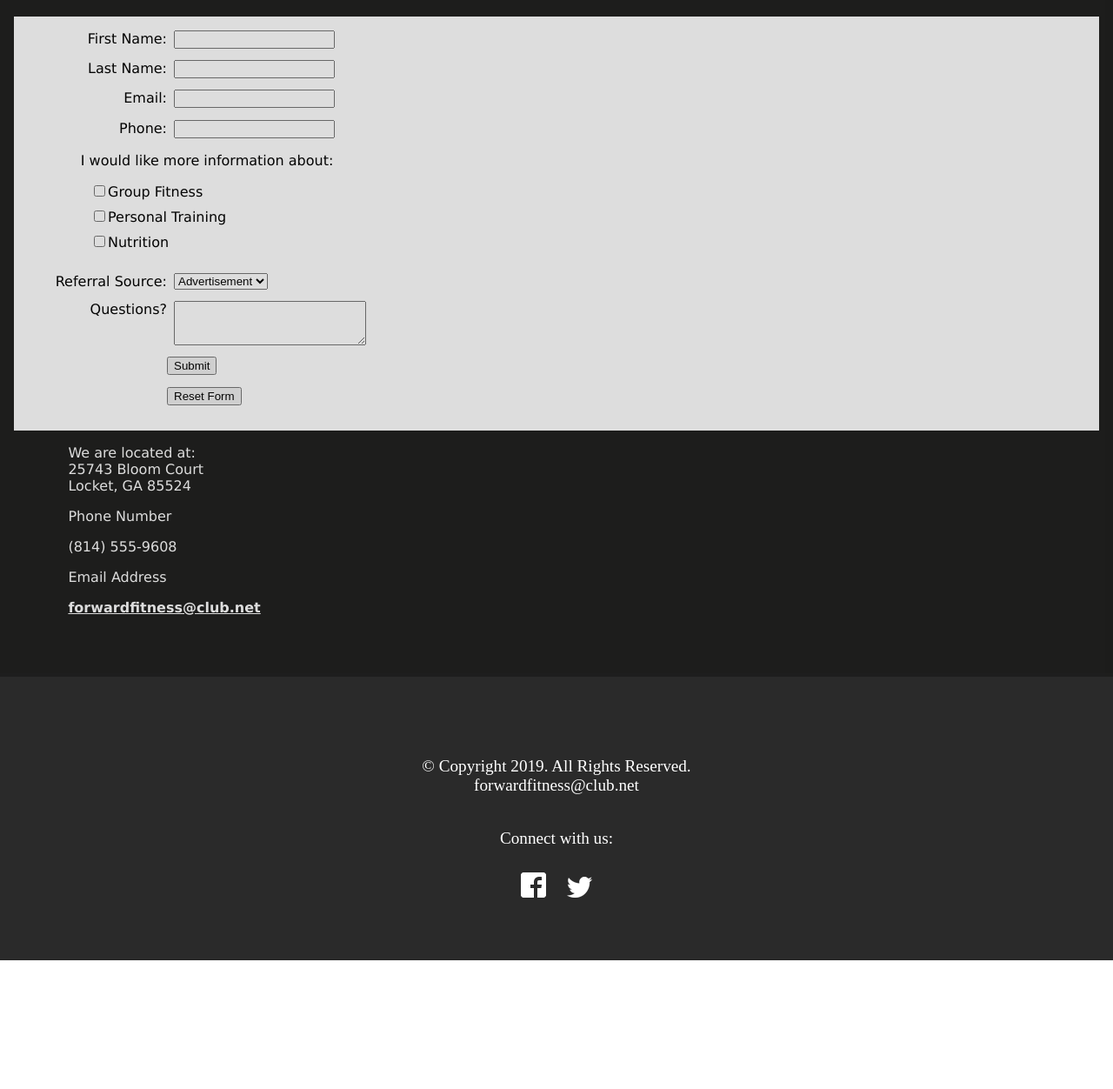
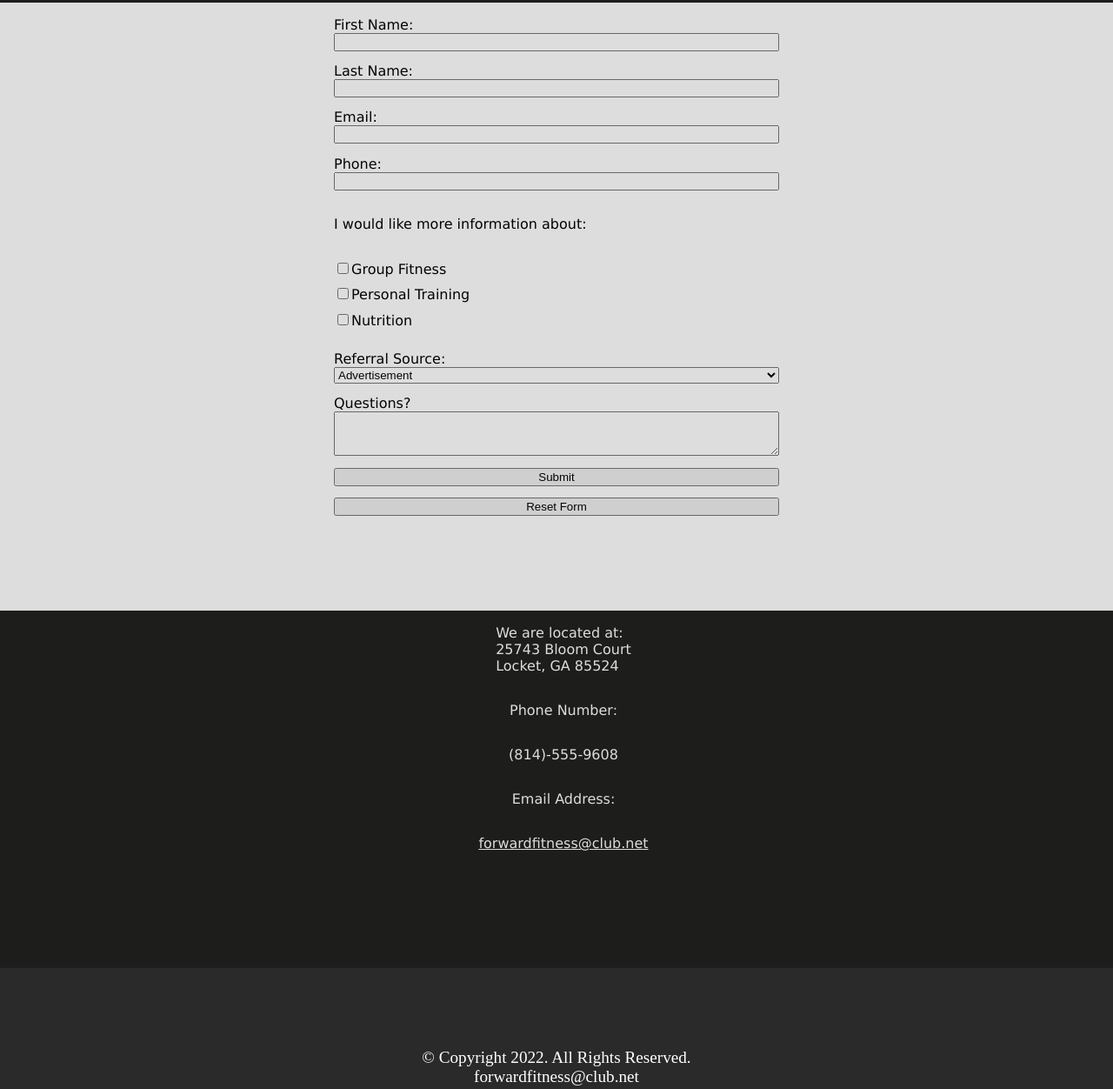
Before and after one commit to Vurnex/forward-fitness, a plain HTML site: page contact.html in a window 1280 px wide. Shown: the part 404-1656 px from the top of the page at 87% size. Before the commit the page ends 1508 px from the top, so only its background shows below. Drawn offline with Linux system fonts and the light colour scheme.

Commit message:
Center form on contact page
Also slightly adjusted styles.

```diff
--- a/contact.html
+++ b/contact.html
@@ -31,11 +31,12 @@
 			</nav>
 
 			<!-- Use the main area to add the main content of the webpage -->
-			<main>
+			<main class="contact-main">
 				<h2>Ready to get started?</h2>
 
 				<h2>Complete the form below to begin your free trial.</h2>
 
+				<section class="form-container">
 					<form><!-- Start Form -->
 						<label for="fName">First Name:</label>
 						<input type="text" name="fName" id="fName">
@@ -73,19 +74,21 @@
 
 						<input type="submit" id="submit" value="Submit" class="btn" onclick="tyAlert()">
 						<input type="reset" id="reset" value="Reset Form" class="btn">
+					</form>
+				</section>
 
-				</form>
-
+				<section class="contact-info">
 					<p>We are located at:<br>
 					25743 Bloom Court<br>
 					Locket, GA 85524</p>
 
-				<p>Phone Number</p>
-				<p><a class="mobile" href="tel:8145559608">(814) 555-9608</a>
-				<span class="desktop">(814) 555-9608</span></p>
-				<p>Email Address</p>
+					<p>Phone Number:</p>
+					<p><a class="mobile" href="tel:8145559608">(814)-555-9608</a>
+					<span class="desktop">(814)-555-9608</span></p>
+					<p>Email Address:</p>
 					<p><a href="mailto:forwardfitness@club.net" class="contact">forwardfitness@club.net</a></p>
 					<br><br>
+				</section>
 
 			</main>
 
@@ -93,7 +96,7 @@
 			<footer>
 
 				<div id="copyright">
-					<p>&copy; Copyright 2019. All Rights Reserved.<br>
+					<p>&copy; Copyright 2022. All Rights Reserved.<br>
 					<a href="mailto:forwarforwardfitness@club.net">forwardfitness@club.net</a></p>
 				</div>
 
--- a/css/styles.css
+++ b/css/styles.css
@@ -143,9 +143,37 @@ label {
 	display: block;
 }
 
+.contact-main {
+
+	padding: 0;
+}
+
+.contact-main h2{
+
+	text-align: center;
+
+}
+
+form {
+
+	display: flex;
+	flex-direction: column;
+	width: 90%;
+}
+
+.form-container {
+
+	background-color: #FFFFFF;
+	color: black;
+	display: flex;
+	justify-content: center;
+	margin-left: unset;
+}
+
 /* Style rule for unordered list within a form */
 form ul {
 	list-style-type: none;
+	padding: 0;
 }
 
 /* Style rule for chkbx class */
@@ -164,6 +192,20 @@ video {
 	border: 0.5em ridge #FFFFFF;
 	height: auto;
 	max-width: 100%;
+}
+
+.contact-info {
+
+	display: flex;
+    flex-direction: column;
+    align-items: center;
+
+}
+
+.contact-info p {
+	margin-right: unset;
+	margin-left: unset;
+	width: unset;
 }
 
 /* Style rule for the copyright div */
@@ -365,24 +407,6 @@ caption {
 	padding-bottom: 0.5em;
 }
 
-/* Style rule label element */
-label {
-	float: left;
-	padding-right: 0.5em;
-	text-align: right;
-	width: 10em;
-}
-
-/* Style rule for btn class */
-.btn {
-	margin-left: 12em;
-}
-
-/* Style rule for form unordered list element */
-form ul {
-	margin-left: 2em;
-}
-
 dd {
 
 	line-height: 1.5em;
@@ -546,8 +570,8 @@ caption {
 
 /* Style rule for form element */
 form {
-	background-color: #FFFFFF;
 	padding: 1em;
+	width: 40%;
 }
 
 /* Style rule for paragraph with form element */
```
Also changed, not shown: index.html (+5 -2 lines). Lines whose indentation alone changed are shown as unchanged.
